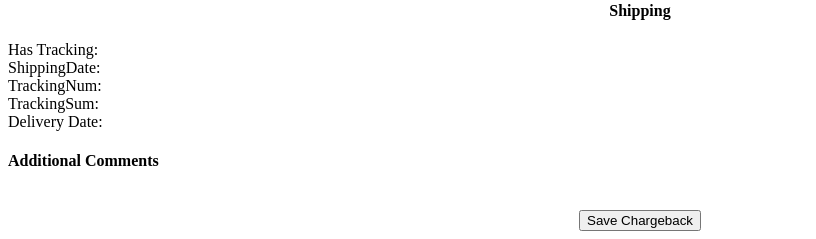
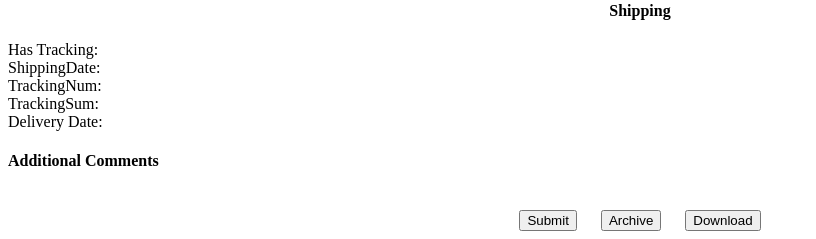
Before and after one commit to emilyliza/practice_repo, a Django app: template public/app/templates/chargeback.review.html in a window 1280 px wide. Shown: the part 1267-1506 px from the top of the page, without its empty margins (0-816 px from the left). Run offline with Django 3.2, Linux system fonts and the light colour scheme; the template is opened without the code that fills it, so the values that code supplies are empty.

Commit message:
auto save
added auto save to chargeback form so changes are saved after editing
vs waiting until the end. changed review page buttons to be
placeholders for now.

```diff
--- a/dist/index.html
+++ b/dist/index.html
@@ -45,7 +45,7 @@
 
 
 
-	<script src="http://dxo384ahjq0tn.cloudfront.net/assets/chargeback.dcba6f.js"></script>
+	<script src="http://dxo384ahjq0tn.cloudfront.net/assets/chargeback.0d639e.js"></script>
 
 
 
--- a/public/app/templates/chargeback.html
+++ b/public/app/templates/chargeback.html
@@ -21,6 +21,6 @@
 	</div>
 </div>
 
-<form name="cbForm" role="form" ng-submit="save(data)" novalidate >
+<form name="cbForm" role="form" novalidate >
 	<div id="form-views" ui-view></div>
 </form>
--- a/public/app/templates/chargeback.review.html
+++ b/public/app/templates/chargeback.review.html
@@ -275,7 +275,9 @@
 
 
 		<div class="form-group btns" style="text-align: center; margin-top: 40px;">
-			<button type="submit" class="btn btn-success">Save Chargeback</button>
+			<button type="button" class="btn btn-success" style="margin-right: 20px;">Submit</button>
+			<button type="button" class="btn btn-default" style="margin-right: 20px;">Archive</button>
+			<button type="button" class="btn btn-info">Download</button>
 		</div>
 
 
```
Also changed, not shown: public/app/modules/Chargeback.js (+13 -3 lines).
